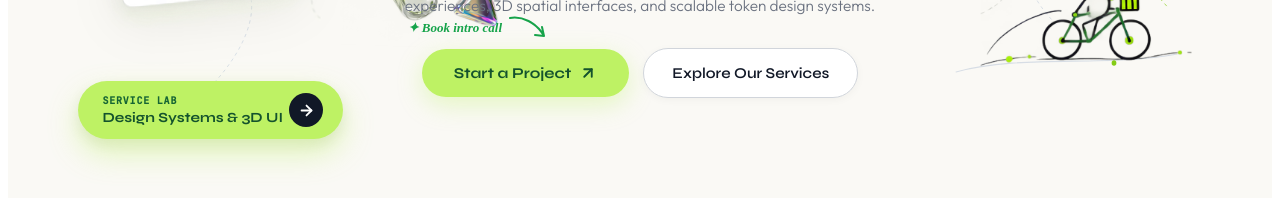
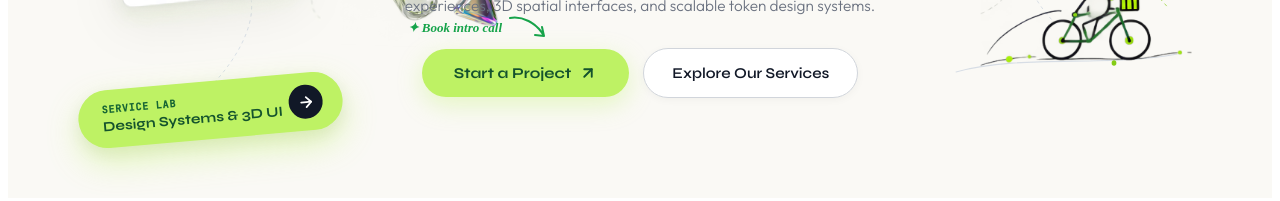
Before and after one commit to FidaaYl/aether-studio, a React (Vite) app: page / in a window 1280 px wide. Shown: the part 710-911 px from the top of the page. Built offline with nearby package versions, Linux system fonts and the light colour scheme; a web font is replaced by a local one.

Commit message:
feat(hero): fine-tune asymmetric central connecting orbit and permanent unified -5deg tilt wrapper on Service Lab graphic card

```diff
--- a/src/components/Hero.tsx
+++ b/src/components/Hero.tsx
@@ -54,45 +54,47 @@ export default function Hero() {
           preserveAspectRatio="none"
           fill="none"
         >
-          {/* ─── 0. NEW: SUBTLE ASYMMETRIC CENTRAL CONNECTING ORBIT BEHIND HEADLINE ─── */}
-          {/* Left arc of central orbit looping from left side behind typography */}
+          {/* ─── 0. ASYMMETRIC CENTRAL CONNECTING ORBIT (BEHIND TYPOGRAPHY) ─── */}
+          {/* Left arc of central orbit sweeping from top-left through the flank */}
           <path
-            d="M 320 420 C 440 260, 620 220, 720 240"
+            d="M 280 410 C 380 240, 580 190, 710 210"
             stroke="#cbd5e1"
-            strokeWidth="1.1"
+            strokeWidth="1.15"
             strokeDasharray="4 6"
             strokeLinecap="round"
             opacity="0.65"
           />
-          {/* Right arc of central orbit emerging on the right and sweeping down */}
+          {/* Right arc of central orbit sweeping down around the right flank */}
           <path
-            d="M 880 250 C 1040 280, 1260 380, 1220 540 C 1180 660, 960 740, 840 730"
+            d="M 890 220 C 1080 260, 1310 360, 1260 550 C 1220 680, 990 770, 860 760"
             stroke="#cbd5e1"
-            strokeWidth="1.1"
+            strokeWidth="1.15"
             strokeDasharray="4 6"
             strokeLinecap="round"
             opacity="0.65"
           />
-          {/* Lower left completion of asymmetric central loop */}
+          {/* Lower loop completion fading into left side */}
           <path
-            d="M 740 730 C 580 720, 360 640, 320 520 C 300 460, 310 440, 320 420"
+            d="M 740 760 C 560 750, 330 660, 280 520 C 260 460, 270 430, 280 410"
             stroke="#e2e8f0"
-            strokeWidth="1"
+            strokeWidth="1.05"
             strokeDasharray="3 5"
             strokeLinecap="round"
             opacity="0.6"
           />
-          {/* Subtle nodes on central connecting orbit */}
-          <circle cx="480" cy="275" r="3" fill="#84cc16" opacity="0.85" />
-          <circle cx="1140" cy="330" r="3.5" fill="#84cc16" opacity="0.85" />
-          <circle cx="1210" cy="580" r="3" fill="#94a3b8" opacity="0.85" />
-          <circle cx="420" cy="670" r="3" fill="#84cc16" opacity="0.8" />
+
+          {/* Tiny nodes on asymmetric central connecting orbit */}
+          <circle cx="450" cy="250" r="3.2" fill="#84cc16" opacity="0.9" />
+          <circle cx="1180" cy="320" r="3.5" fill="#84cc16" opacity="0.9" />
+          <circle cx="1250" cy="600" r="3" fill="#94a3b8" opacity="0.85" />
+          <circle cx="380" cy="690" r="3" fill="#84cc16" opacity="0.85" />
+
           {/* Star accents on central orbit */}
-          <g transform="translate(540, 240)">
-            <path d="M0 -6 Q0 0 6 0 Q0 0 0 6 Q0 0 -6 0 Q0 0 0 -6" fill="#84cc16" opacity="0.85" />
+          <g transform="translate(520, 215)">
+            <path d="M0 -6 Q0 0 6 0 Q0 0 0 6 Q0 0 -6 0 Q0 0 0 -6" fill="#84cc16" opacity="0.9" />
           </g>
-          <g transform="translate(1080, 290)">
-            <path d="M0 -5 Q0 0 5 0 Q0 0 0 5 Q0 0 -5 0 Q0 0 0 -5" fill="#94a3b8" opacity="0.8" />
+          <g transform="translate(1120, 275)">
+            <path d="M0 -5.5 Q0 0 5.5 0 Q0 0 0 5.5 Q0 0 -5.5 0 Q0 0 0 -5.5" fill="#94a3b8" opacity="0.85" />
           </g>
 
           {/* ─── 1. Left Trajectory: Character → Web → 3D/Testimonial → Service Lab ─── */}
@@ -320,15 +322,21 @@ export default function Hero() {
           </motion.div>
         </motion.div>
 
-        {/* ─── 4. LOWER-LEFT: PERMANENTLY TILTED FLOATING SERVICE LAB GRAPHIC ASSET (-5° TILT) ─── */}
-        <motion.div
-          animate={{ x: mousePos.x * -0.5, y: mousePos.y * -0.5 }}
-          transition={{ type: 'spring', damping: 25, stiffness: 80 }}
-          whileHover={{ scale: 1.05, rotate: -3, y: -4 }}
+        {/* ─── 4. LOWER-LEFT: UNIFIED FLOATING SERVICE LAB GRAPHIC ASSET (PERMANENT -5° TILT IN DEFAULT & HOVER) ─── */}
+        <div
           style={{
             position: 'absolute',
             bottom: '6.5%',
             left: 'clamp(3.5%, 5.5vw, 8.5%)',
+            zIndex: 7,
+            transform: 'rotate(-5deg)',
+          }}
+        >
+          <motion.div
+            animate={{ x: mousePos.x * -0.5, y: mousePos.y * -0.5 }}
+            transition={{ type: 'spring', damping: 25, stiffness: 80 }}
+            whileHover={{ scale: 1.05, rotate: 1.5, y: -3 }}
+            style={{
               width: 'clamp(265px, 18vw, 318px)',
               background: '#bef264',
               borderRadius: 100,
@@ -336,9 +344,7 @@ export default function Hero() {
               display: 'flex',
               alignItems: 'center',
               justifyContent: 'space-between',
-            transform: 'rotate(-5deg)',
-            boxShadow: '0 14px 30px rgba(190,242,100,0.42), 0 6px 14px rgba(0,0,0,0.08)',
-            zIndex: 7,
+              boxShadow: '0 14px 32px rgba(190,242,100,0.42), 0 6px 16px rgba(0,0,0,0.08)',
               cursor: 'pointer',
               boxSizing: 'border-box',
             }}
@@ -386,6 +392,7 @@ export default function Hero() {
               <ArrowRight size={17} strokeWidth={2.5} />
             </motion.div>
           </motion.div>
+        </div>
 
         {/* ═════════════════════════════════════════════════════════════════════
             RIGHT SIDE VISUAL ECOSYSTEM
```
Lines whose indentation alone changed are shown as unchanged.
